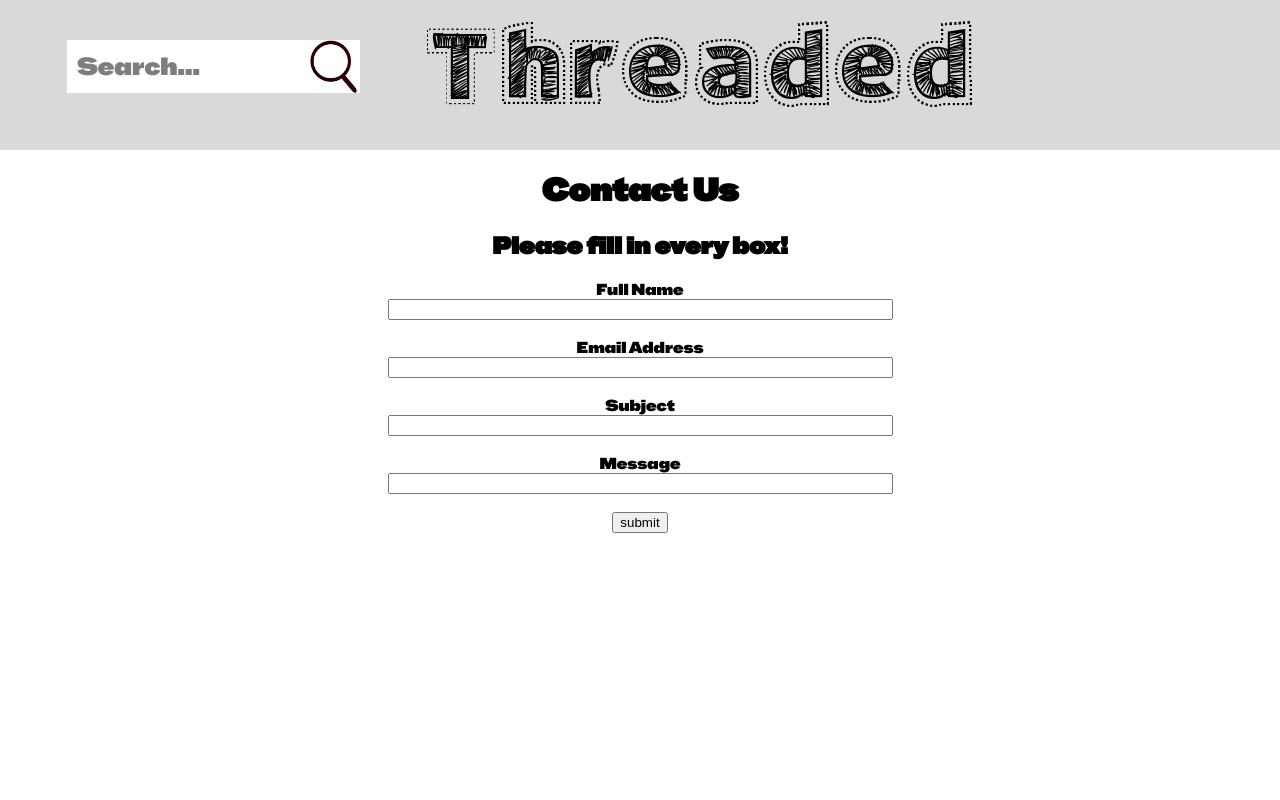
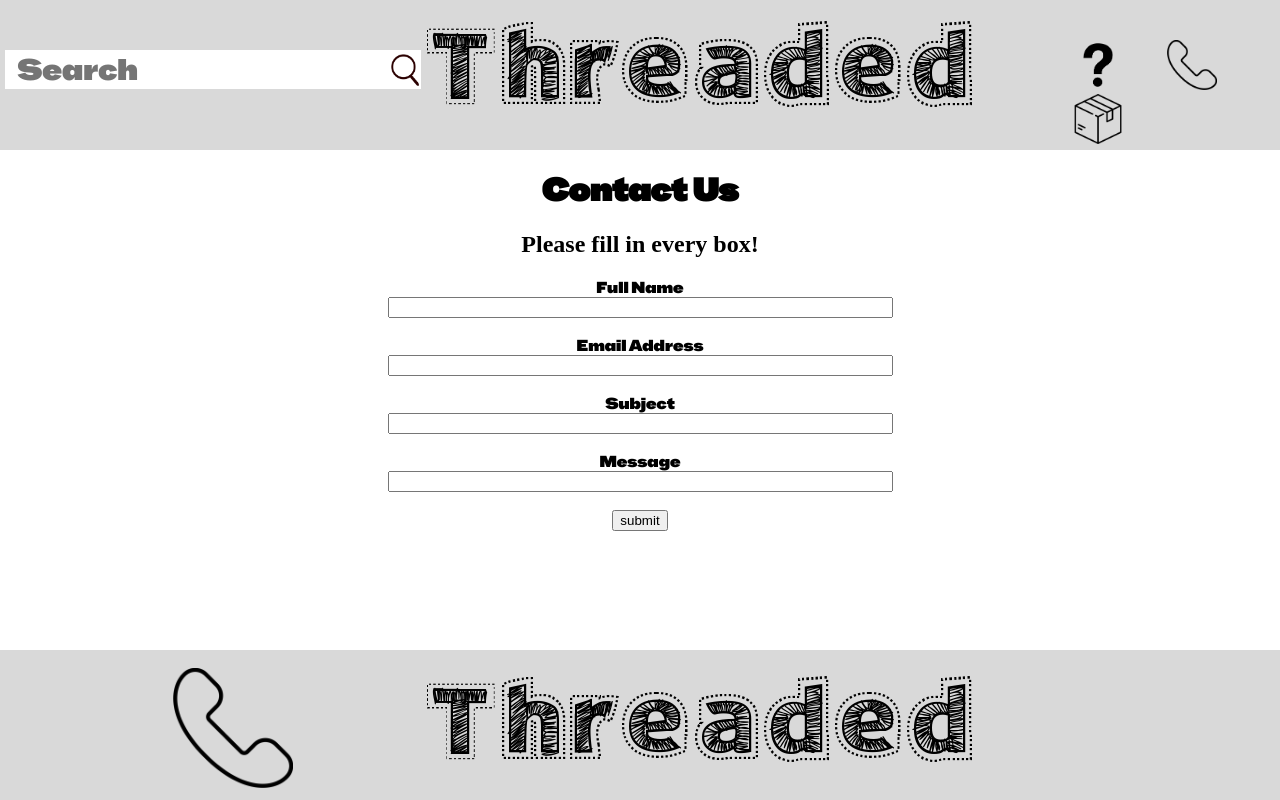
Before and after one commit to dogbizcutz/threadedWaterfall, a plain HTML site: page contact.html in a window 1280 px wide. Drawn offline with Linux system fonts and the light colour scheme.

Commit message:
Updated documenation, added new icons for buttons, added some css for header / footer, header done

```diff
--- a/contact.html
+++ b/contact.html
@@ -32,24 +32,30 @@
     <header style="background-color: #D9D9D9;">
         <div class="row">
             <div class="column">
-                <div style="padding-top: 40px;">
+                <div style="padding-top: 50px;">
                     <center>
                         <div class="search" style="padding-left: 10px; background-color: white;">
-                            <span class="label" style="font-family: ThreadedFont; font-size: 25px; opacity: 0.5;">
-                                Search...
-                            </span>
-                            <img src="Images/Search_Icon.png" alt="Search Icon" width="50px" style="padding-left: 100px;">
+                            <input type="text" placeholder="Search"
+                                style="font-family: ThreadedFont; font-size: 30px; border: none; background: url(Images/search_icon.png) no-repeat right;background-size: 30px;"">
                         </div>
                     </center>
                 </div>
             </div>
-            <div class="column">
+            <div class=" column">
                             <center>
-                    <img src="Images/logo.png" alt="Logo" style="padding-top: 20px;">
+                                <a href="index.html"><img src="Images/logo.png" alt="Logo"
+                                        style="padding-top: 20px;"></a>
                             </center>
                         </div>
                         <div class="column">
-
+                            <div style="padding-top: 40px; padding-left: 180px;">
+                                <a href="about.html"><img src="Images/aboutus_icon.png" alt="About Us" width="50px"
+                                        style="padding-left: 40px;"></a>
+                                <a href="contact.html"><img src="Images/contact_icon.png" alt="Contact Us" width="50px"
+                                        style="padding-left: 40px;"></a>
+                                <a href="gallery.html"><img src="Images/gallery_icon.png" alt="Gallery" width="50px"
+                                        style="padding-left: 40px;"></a>
+                            </div>
                         </div>
                 </div>
     </header>
@@ -58,7 +64,7 @@
         <h2>Please fill in every box!</h2>
         <form name="ContactUsForm">
             <label>Full Name</label><br>
-            <input size="60" type="text" name="FullName" id="FullName" /><br><br>
+            <input size="60" height="60" type="text" name="FullName" id="FullName" /><br><br>
             <label>Email Address</label><br>
             <input size="60" type="email" name="Email" id="Email" /><br><br>
             <label>Subject</label><br>
@@ -68,6 +74,25 @@
             <input type="submit" value="submit" onclick="SubmitMessage()" name="btnSubmit" />
         </form>
     </center>
+    <footer style="background-color: #D9D9D9; min-height: 50px;">
+        <div class="row">
+            <div class="column">
+                <center>
+                    <br>
+                    <a href="contact.html"><img src="Images/contact_icon.png" alt="Contact Us" width="120px"
+                            style="padding-left: 40px;"></a>
+                </center>
+            </div>
+            <div class="column">
+                <center>
+                    <a href="index.html"><img src="Images/logo.png" alt="Logo" style="padding-top: 25px;"></a>
+                </center>
+            </div>
+            <div class="column">
+
+            </div>
+        </div>
+    </footer>
 </body>
 
 </html>
--- a/style.css
+++ b/style.css
@@ -3,8 +3,7 @@
     src:url(Fonts/BBHSansHegarty-Regular.ttf)
 }
 
-label, h1, h2{
-    align-items: center;
+label, h1, span{
     font-family: ThreadedFont;
 }
 
@@ -27,3 +26,13 @@ label, h1, h2{
   align-items: center;         /* vertical middle alignment */
   gap: .6rem;                  /* space between icon and text */
 }
+
+body {
+  min-height: 100vh;
+  display: grid;
+  grid-template-rows: auto 1fr auto;
+}
+
+header, footer, label {
+  min-height: 50px;
+}
```
Also changed, not shown: Images/aboutus_icon.png (added), Images/contact_icon.png (added), Images/gallery_icon.png (added), 1 other file. Lines whose indentation alone changed are shown as unchanged.
